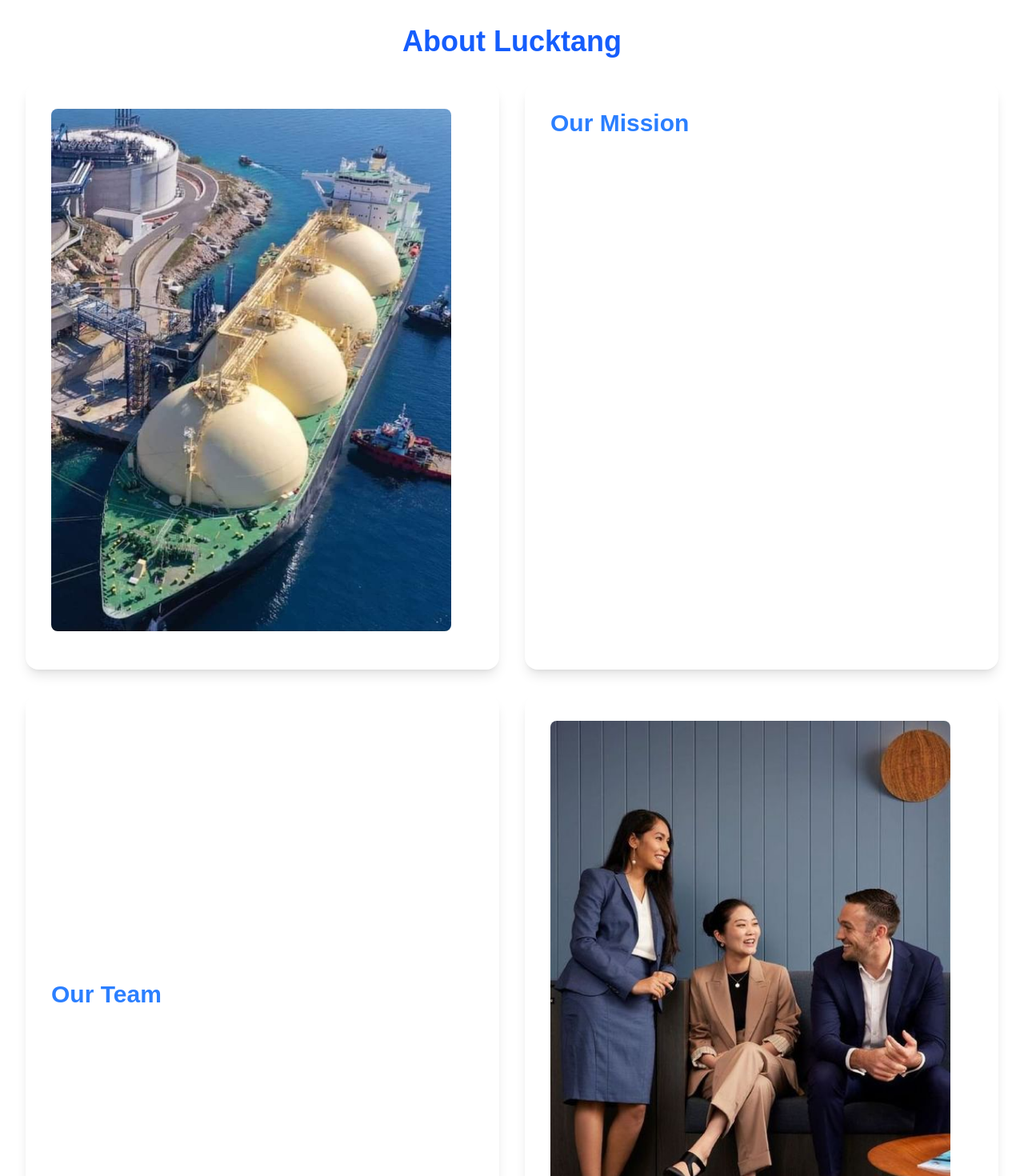
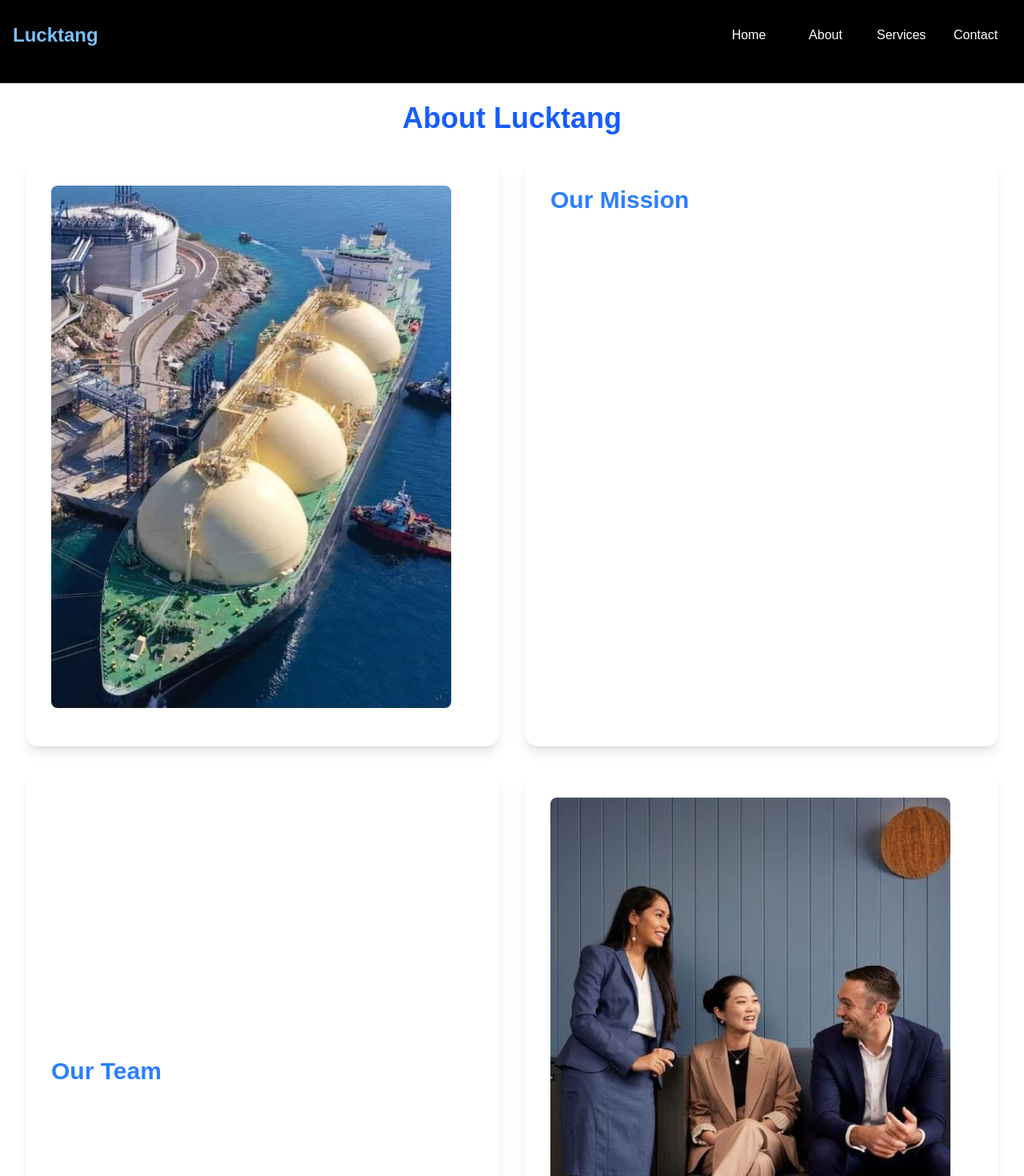
Before and after one commit to DevzekiFaith/sea-design, a Next.js app: page /about in a window 1280 px wide. Shown: the top 1470 px of the page at 80% size. Built offline with nearby package versions, Linux system fonts and the light colour scheme.

Commit message:
Header-fix

```diff
--- a/src/app/about/page.tsx
+++ b/src/app/about/page.tsx
@@ -1,18 +1,22 @@
+"use client";
+
 import React from "react";
 import Image from "next/image";
+import Footer from "@/components/Footer/Footer";
+import Header from "@/component/Header/Header";
 
 const AboutPage: React.FC = () => {
   return (
-    <div className="container mx-auto p-8">
-      <h1 className="text-4xl font-bold text-center mb-8 text-blue-600">
+    <div>
+      <div>
+      <Header />
+      </div>
+      <div className="container mx-auto p-4 md:p-8">
+        <h1 className="text-4xl font-bold text-center mb-8 text-blue-600 pt-[6rem]">
           About Lucktang
         </h1>
-      <div className="grid grid-cols-1 md:grid-cols-2 gap-8">
-        <div
-          className="p-8 rounded-2xl shadow-lg transform
-        transition-transform duration-500 hover:translate-y-2
-        hover:shadow-2xl"
-        >
+        <div className="grid grid-cols-1 md:grid-cols-2 gap-4 md:gap-8">
+          <div className="p-4 md:p-8 rounded-2xl shadow-lg transform transition-transform duration-500 hover:translate-y-2 hover:shadow-2xl">
             <Image
               src="/images/se4.jpg"
               alt="About Lucktang"
@@ -21,11 +25,10 @@
               className="rounded-lg mb-4"
             />
           </div>
-        <div className="p-8 rounded-2xl shadow-lg transform transition-transform duration-500 hover:translate-y-2 hover:shadow-2xl">
+          <div className="p-4 md:p-8 rounded-2xl shadow-lg transform transition-transform duration-500 hover:translate-y-2 hover:shadow-2xl">
             <h2 className="text-3xl font-semibold mb-4 text-blue-500">
               Our Mission
             </h2>
-          <p className="text-lg mb-6 text-white">
             <p className="text-lg mb-6 text-white">
               Welcome to Lucktang! We are a leading marine company dedicated to
               providing innovative solutions and exceptional services to our
@@ -35,22 +38,26 @@
               we ensure that our clients receive the highest quality services in
               the marine industry.
             </p>
-            At Lucktang, our mission is to deliver high-quality marine services
-            and solutions that empower businesses to achieve their goals. We
-            strive to exceed our clients&apos; expectations through creativity,
-            innovation, and a commitment to excellence in the marine industry.
+            <p className="text-lg mb-6 text-white">
+              At Lucktang, our mission is to deliver high-quality marine
+              services and solutions that empower businesses to achieve their
+              goals. We strive to exceed our clients&apos; expectations through
+              creativity, innovation, and a commitment to excellence in the
+              marine industry.
             </p>
           </div>
-        <div className="p-8 rounded-2xl shadow-lg transform transition-transform duration-500 hover:translate-y-2 hover:shadow-2xl">
-          <h2 className="text-3xl font-semibold mb-4 text-white">Our Values</h2>
+          <div className="p-4 md:p-8 rounded-2xl shadow-lg transform transition-transform duration-500 hover:translate-y-2 hover:shadow-2xl">
+            <h2 className="text-3xl font-semibold mb-4 text-white">
+              Our Values
+            </h2>
             <ul className="list-disc list-inside text-lg mb-6 text-white">
               <li className="mb-2">
-              <strong>Innovation:</strong> We embrace new ideas and technologies
-              to stay ahead in the marine industry.
+                <strong>Innovation:</strong> We embrace new ideas and
+                technologies to stay ahead in the marine industry.
               </li>
               <li className="mb-2">
-              <strong>Quality:</strong> We are committed to delivering top-notch
-              marine products and services.
+                <strong>Quality:</strong> We are committed to delivering
+                top-notch marine products and services.
               </li>
               <li className="mb-2">
                 <strong>Integrity:</strong> We conduct our business with honesty
@@ -61,10 +68,9 @@
                 needs and work closely with them to achieve their vision.
               </li>
             </ul>
-          <div>
-          <h2 className="text-3xl font-semibold mb-4 text-blue-500">Our Team</h2>
-          </div>
-          <div>
+            <h2 className="text-3xl font-semibold mb-4 text-blue-500">
+              Our Team
+            </h2>
             <p className="text-lg mb-6 text-white">
               Our team is composed of talented professionals with diverse
               backgrounds in marine services, technology, and business. We work
@@ -72,9 +78,7 @@
               ensure their success in the marine industry.
             </p>
           </div>
-        </div>
-        <div className="p-8 rounded-2xl shadow-lg transform transition-transform duration-500 hover:translate-y-2 hover:shadow-2xl">
-
+          <div className="p-4 md:p-8 rounded-2xl shadow-lg transform transition-transform duration-500 hover:translate-y-2 hover:shadow-2xl">
             <Image
               src="/images/t2.jpg"
               alt="Our Team"
@@ -83,18 +87,22 @@
               className="rounded-lg mb-4"
             />
           </div>
-        <div className="p-8 rounded-2xl shadow-lg transform transition-transform duration-500 hover:translate-y-2 hover:shadow-2xl">
-          <h2 className="text-3xl font-semibold mb-4 text-white">Contact Us</h2>
+          <div className="p-4 md:p-8 rounded-2xl shadow-lg transform transition-transform duration-500 hover:translate-y-2 hover:shadow-2xl">
+            <h2 className="text-3xl font-semibold mb-4 text-white">
+              Contact Us
+            </h2>
             <p className="text-lg text-white">
               If you have any questions or would like to learn more about our
               services, please feel free to{" "}
               <a href="/contact" className="text-blue-300 hover:underline">
                 contact us
               </a>
-            . We look forward to working with you and providing the best marine
-            services to meet your needs.
+              . We look forward to working with you and providing the best
+              marine services to meet your needs.
             </p>
           </div>
+        </div>
+        <Footer />
       </div>
     </div>
   );
--- a/src/component/Header/Header.tsx
+++ b/src/component/Header/Header.tsx
@@ -18,7 +18,9 @@
   return (
     <header className="bg-black text-white p-4 fixed w-full z-50 pt-6 pb-10">
       <div className="container mx-auto flex justify-between items-center">
-        <h1 className="text-2xl font-bold text-[#7BC1FA]">Lucktang</h1>
+        <Link href="/">
+          <h1 className="text-2xl font-bold text-[#7BC1FA] cursor-pointer">Lucktang</h1>
+        </Link>
         <nav className="hidden md:flex">
           <Link
             href="/"
--- a/src/components/Header/Header.tsx
+++ b/src/components/Header/Header.tsx
@@ -3,18 +3,18 @@
 
 const Header: React.FC = () => {
   return (
-    <header className="bg-blue-600 text-white p-4">
+    <header className=" text-white p-4">
       <div className="container mx-auto flex justify-between items-center">
         <h1 className="text-2xl font-bold">Lucktang</h1>
         <nav>
           <Link href="/">
-            <a className="mr-4 hover:underline">Home</a>
+            <span className="mr-4 hover:underline">Home</span>
           </Link>
           <Link href="/about">
-            <a className="mr-4 hover:underline">About</a>
+            <span className="mr-4 hover:underline">About</span>
           </Link>
           <Link href="/services">
-            <a className="hover:underline">Services</a>
+            <span className="hover:underline">Services</span>
           </Link>
         </nav>
       </div>
```
Lines whose indentation alone changed are shown as unchanged.
